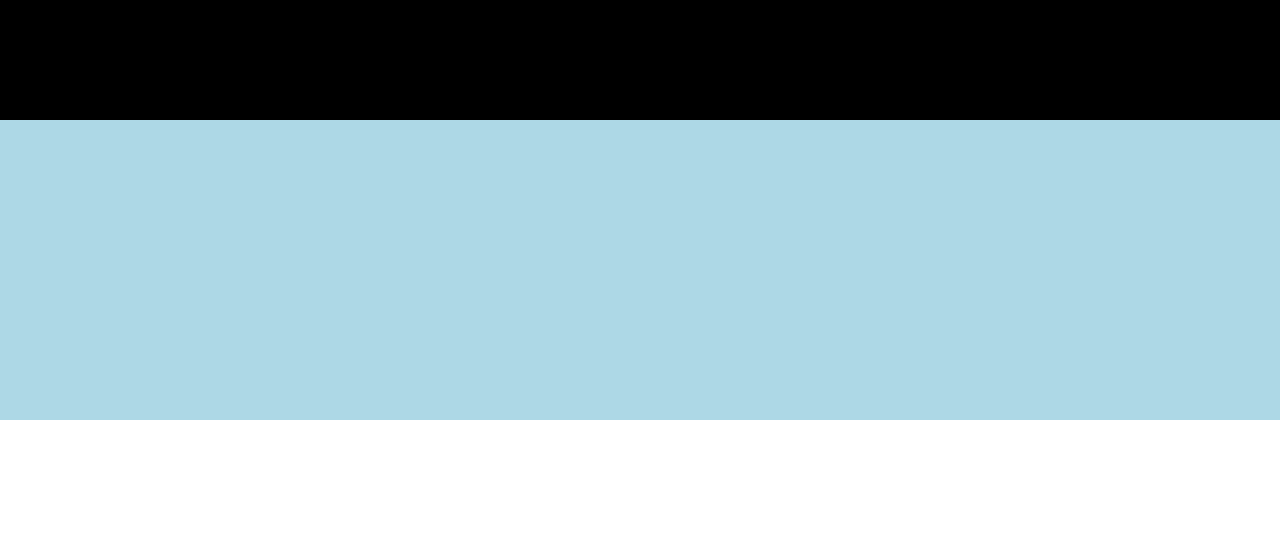
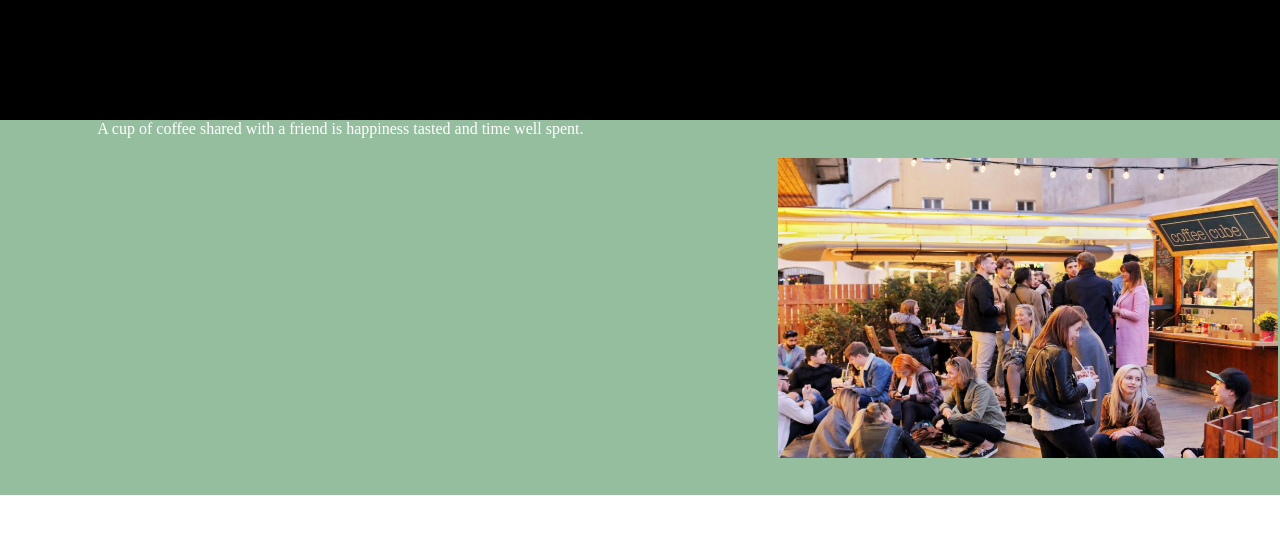
Before and after one commit to avaneuman/FinalProject, a plain HTML site: page AvaNeuman_Project/index.html in a window 1280 px wide. Shown: the part 1480-2025 px from the top of the page. Drawn offline with Linux system fonts and the light colour scheme.

Commit message:
quoteupdates

```diff
--- a/AvaNeuman_Project/index.html
+++ b/AvaNeuman_Project/index.html
@@ -58,7 +58,17 @@
             </div>
         </div>
         <div class="bestsellers" id="bestsellersid"></div>
-        <div class="quote"></div>
+        <div class="quote">
+            <div class="quoteleft">
+                <div class="quotetextmain">
+                    <span>A cup of coffee shared with a friend is happiness tasted and time well spent.</span>
+                </div>
+                <div class="quotetextsmall"></div>
+            </div>
+            <div class="quoteright">
+                <img src="./assets/quote/quoteimg.jpg" alt="Quote">
+            </div>
+        </div>
         <div class="reasons">
             <div class="iconanddescription">
                 <i class="ph ph-coffee-bean reasonsicon"></i>
--- a/AvaNeuman_Project/styles.css
+++ b/AvaNeuman_Project/styles.css
@@ -64,6 +64,13 @@
     align-items: center;
     font-family: Verdana, Geneva, Tahoma, sans-serif;
     background-color: rgb(21, 43, 60);
+}
+
+.wholeheader {
+    width: 1375px;
+    display: flex;
+    flex-direction: column;
+    align-items: center;
 }
 
 /* CSS for Our Story */
@@ -215,6 +222,40 @@
     gap: 8rem;
 }
 
+/* CSS for Quote */
+
+.quote {
+    width: 1375px;
+    height: 375px;
+    background-color: rgb(149, 190, 159);
+    display: flex;
+    align-content: center;
+    justify-content: space-around;
+}
+
+.quoteleft {
+    display: flex;
+}
+
+.quoteright {
+    display: flex;
+    align-items: center;
+}
+
+.quotetextmain {
+    display: flex;
+    color: white;
+}
+
+.quotetextsmall {
+    display: flex;
+}
+
+.quote img {
+    width: 500px;
+    height: 300px;
+}
+
 /* CSS for Website */
 
 body {
@@ -228,24 +269,10 @@ body {
     align-items: center;
 }
 
-.wholeheader {
-    width: 1375px;
-    display: flex;
-    flex-direction: column;
-    align-items: center;
-}
-
 .bestsellers{
     width: 1375px;
     height: 550px;
     background-color: black;
-    display: flex;
-}
-
-.quote{
-    width: 1375px;
-    height: 300px;
-    background-color: lightblue;
     display: flex;
 }
 
```
Also changed, not shown: AvaNeuman_Project/assets/quote/quoteimg.jpg (added), 2 other files.
